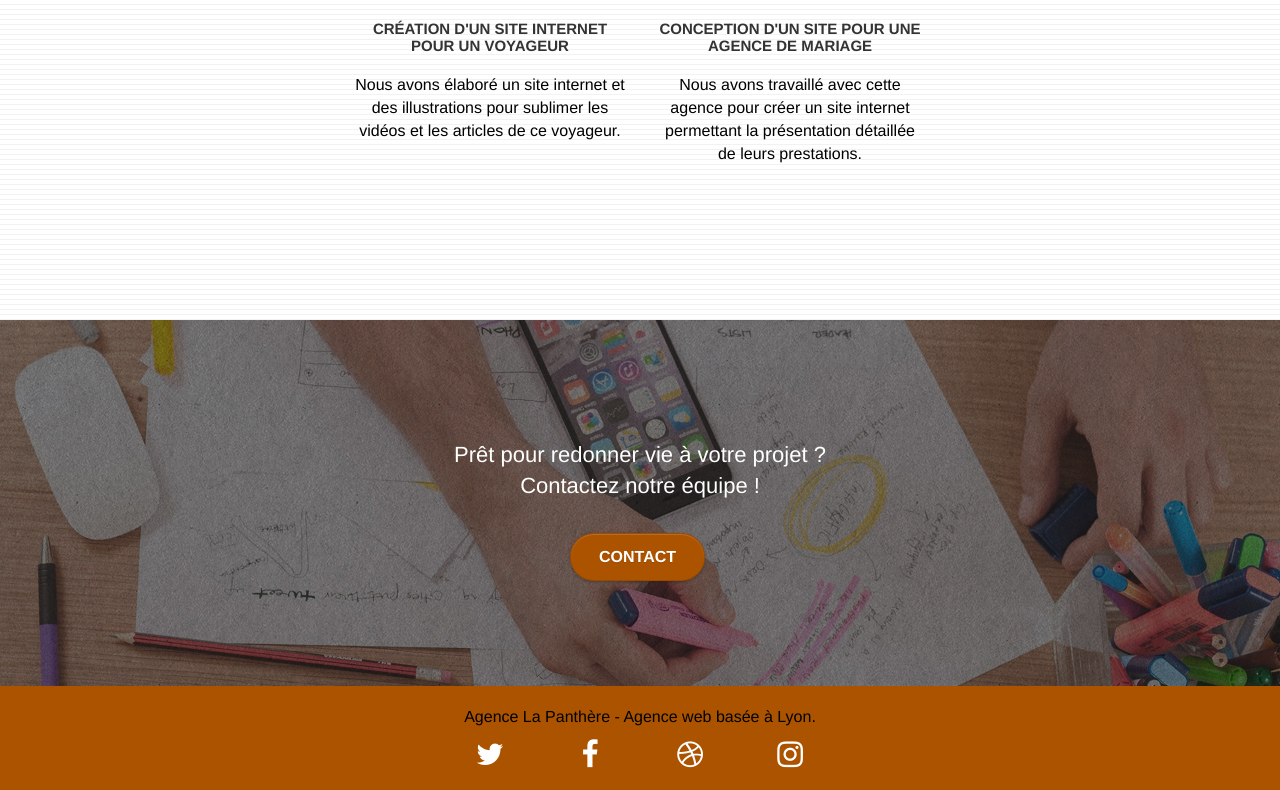
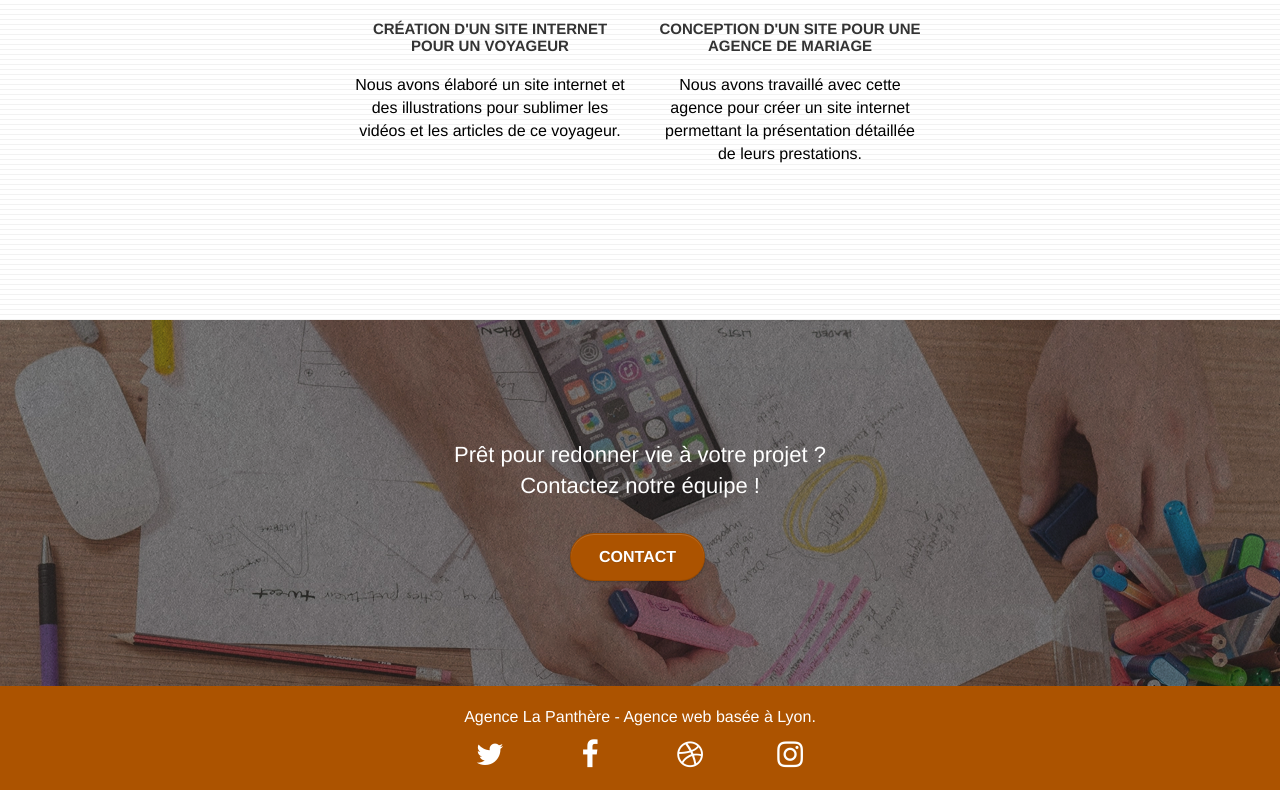
Before and after one commit to RedtronicBot/lapanthere.github.io, a plain HTML site: page index.html in a window 1280 px wide. Shown: the part 2866-3656 px from the top of the page. Drawn offline with Linux system fonts and the light colour scheme.

Commit message:
modif contraste texte footer

```diff
--- a/index.html
+++ b/index.html
@@ -208,7 +208,7 @@
 				<div class="container bloc-sm">
 					<div class="row">
 						<div class="col-sm-12">
-							<p class="text-center tc-black">
+							<p class="text-center white">
 								Agence La Panthère - Agence web basée à Lyon.<br>
 							</p>
 							<div class="row row-no-gutters social">
```
